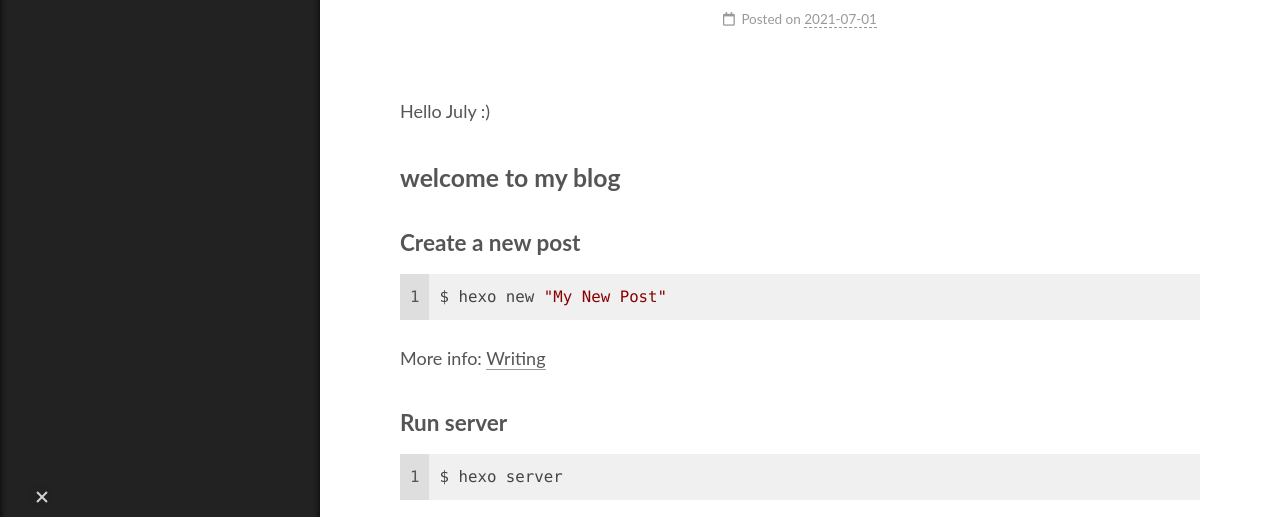
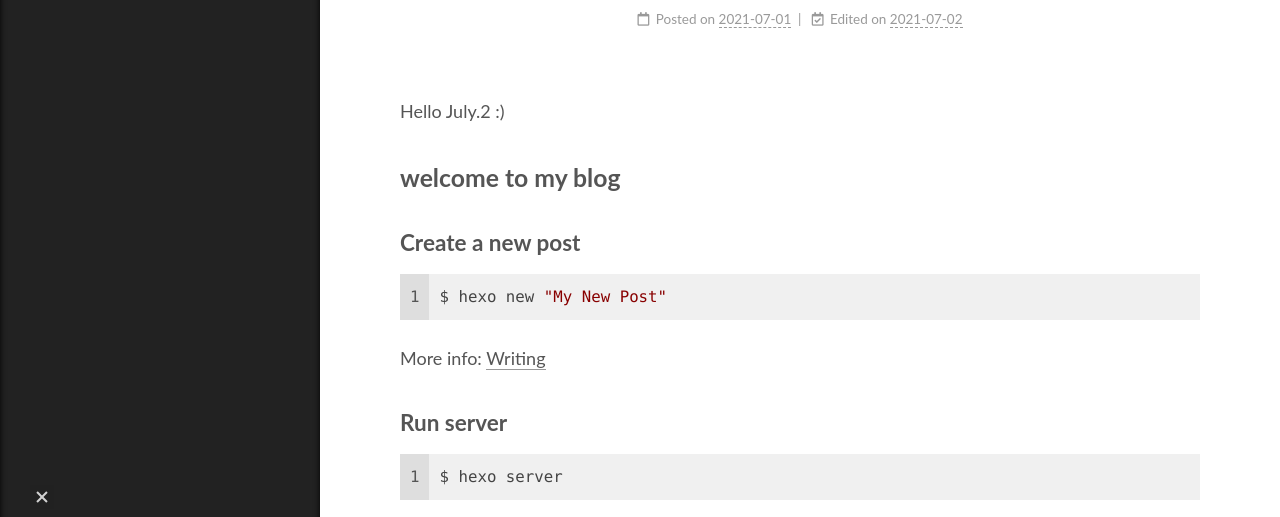
Before and after one commit to jazzylee/jazzylee, a plain HTML site: page 2021/07/01/hello-world/index.html in a window 1280 px wide. Shown: the part 246-763 px from the top of the page. Drawn offline with nearby package versions, Linux system fonts and the light colour scheme.

Commit message:
Site updated: 2021-07-02 00:01:44

```diff
--- a/2021/07/01/hello-world/index.html
+++ b/2021/07/01/hello-world/index.html
@@ -20,15 +20,15 @@
   <link rel="stylesheet" href="https://cdn.jsdelivr.net/npm/animate.css@3.1.1/animate.min.css" integrity="sha256-PR7ttpcvz8qrF57fur/yAx1qXMFJeJFiA6pSzWi0OIE=" crossorigin="anonymous">
 
 <script class="next-config" data-name="main" type="application/json">{"hostname":"jazzylee.github.io","root":"/","images":"/images","scheme":"Muse","version":"8.6.0","exturl":false,"sidebar":{"position":"left","display":"post","padding":18,"offset":12},"copycode":false,"bookmark":{"enable":false,"color":"#222","save":"auto"},"fancybox":false,"mediumzoom":false,"lazyload":false,"pangu":false,"comments":{"style":"tabs","active":null,"storage":true,"lazyload":false,"nav":null},"motion":{"enable":true,"async":false,"transition":{"post_block":"fadeIn","post_header":"fadeInDown","post_body":"fadeInDown","coll_header":"fadeInLeft","sidebar":"fadeInUp"}},"prism":false,"i18n":{"placeholder":"Searching...","empty":"We didn't find any results for the search: ${query}","hits_time":"${hits} results found in ${time} ms","hits":"${hits} results found"}}</script><script src="/js/config.js"></script>
-<meta name="description" content="Hello July  :) welcome to my blogCreate a new post1$ hexo new &quot;My New Post&quot;  More info: Writing Run server1$ hexo server  More info: Server Generate static files1$ hexo generate  More info:">
+<meta name="description" content="Hello July.2  :) welcome to my blogCreate a new post1$ hexo new &quot;My New Post&quot;  More info: Writing Run server1$ hexo server  More info: Server Generate static files1$ hexo generate  More info">
 <meta property="og:type" content="article">
 <meta property="og:title" content="Hello Hexo World">
 <meta property="og:url" content="https://jazzylee.github.io/2021/07/01/hello-world/index.html">
 <meta property="og:site_name" content="Hello Hexo">
-<meta property="og:description" content="Hello July  :) welcome to my blogCreate a new post1$ hexo new &quot;My New Post&quot;  More info: Writing Run server1$ hexo server  More info: Server Generate static files1$ hexo generate  More info:">
+<meta property="og:description" content="Hello July.2  :) welcome to my blogCreate a new post1$ hexo new &quot;My New Post&quot;  More info: Writing Run server1$ hexo server  More info: Server Generate static files1$ hexo generate  More info">
 <meta property="og:locale" content="en_US">
 <meta property="article:published_time" content="2021-07-01T13:26:56.694Z">
-<meta property="article:modified_time" content="2021-07-01T15:51:46.711Z">
+<meta property="article:modified_time" content="2021-07-01T16:01:35.238Z">
 <meta property="article:author" content="ljzh">
 <meta name="twitter:card" content="summary">
 
@@ -185,9 +185,15 @@
       </span>
       <span class="post-meta-item-text">Posted on</span>
 
-
-      <time title="Created: 2021-07-01 21:26:56 / Modified: 23:51:46" itemprop="dateCreated datePublished" datetime="2021-07-01T21:26:56+08:00">2021-07-01</time>
+      <time title="Created: 2021-07-01 21:26:56" itemprop="dateCreated datePublished" datetime="2021-07-01T21:26:56+08:00">2021-07-01</time>
     </span>
+      <span class="post-meta-item">
+        <span class="post-meta-item-icon">
+          <i class="far fa-calendar-check"></i>
+        </span>
+        <span class="post-meta-item-text">Edited on</span>
+        <time title="Modified: 2021-07-02 00:01:35" itemprop="dateModified" datetime="2021-07-02T00:01:35+08:00">2021-07-02</time>
+      </span>
 
 
 </div>
@@ -199,7 +205,7 @@
 
 
     <div class="post-body" itemprop="articleBody">
-        <p>Hello July  :)</p>
+        <p>Hello July.2  :)</p>
 <h2 id="welcome-to-my-blog"><a href="#welcome-to-my-blog" class="headerlink" title="welcome to my blog"></a>welcome to my blog</h2><h3 id="Create-a-new-post"><a href="#Create-a-new-post" class="headerlink" title="Create a new post"></a>Create a new post</h3><figure class="highlight bash"><table><tr><td class="gutter"><pre><span class="line">1</span><br></pre></td><td class="code"><pre><span class="line">$ hexo new <span class="string">&quot;My New Post&quot;</span></span><br></pre></td></tr></table></figure>
 
 <p>More info: <a target="_blank" rel="noopener" href="https://hexo.io/docs/writing.html">Writing</a></p>
--- a/css/main.css
+++ b/css/main.css
@@ -2611,7 +2611,7 @@ ul.breadcrumb li:last-child {
   vertical-align: middle;
 }
 .links-of-author a::before {
-  background: #eefacb;
+  background: #ff50f7;
   display: inline-block;
   margin-right: 3px;
   transform: translateY(-2px);
```
Also changed, not shown: index.html (+9 -3 lines).
